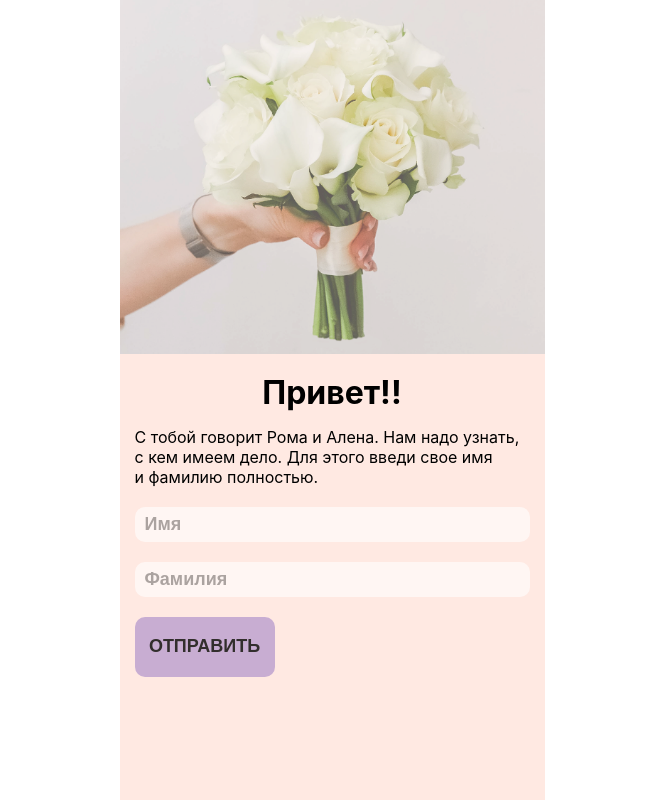
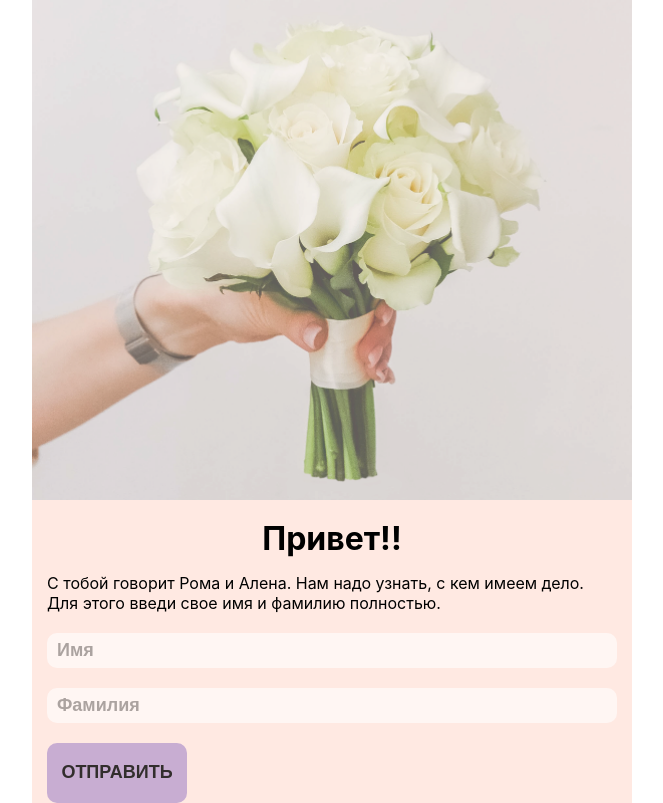
Before and after one commit to rakulagin/wedding, a React (Create React App) app: page / in a window 1280 px wide. Shown: the whole page, without its empty margins (308-971 px from the left). Built offline with nearby package versions, Linux system fonts and the light colour scheme; the HTML template or start-up script is replaced by a standard one.

Commit message:
change size overlay

```diff
--- a/src/App.css
+++ b/src/App.css
@@ -1,13 +1,12 @@
 .App {
   /*text-align: center;*/
-  max-width: 425px;
+  max-width: 600px;
   background-color: #ffe9e2;
   margin: 0 auto;
 }
 
 .img {
-  width: 425px;
-  /*height: 400px;*/
+  width: 100%;
   opacity: 0.7;
   margin-bottom: 15px;
 }
```
